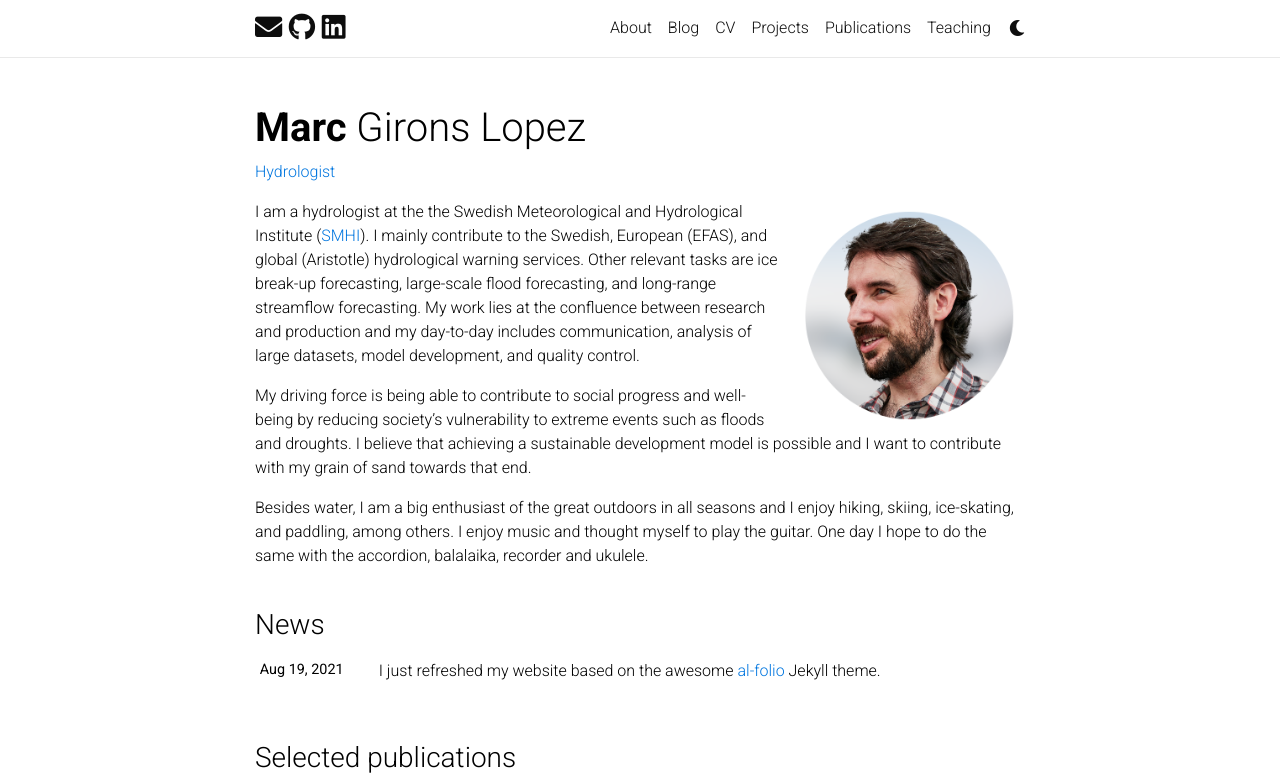
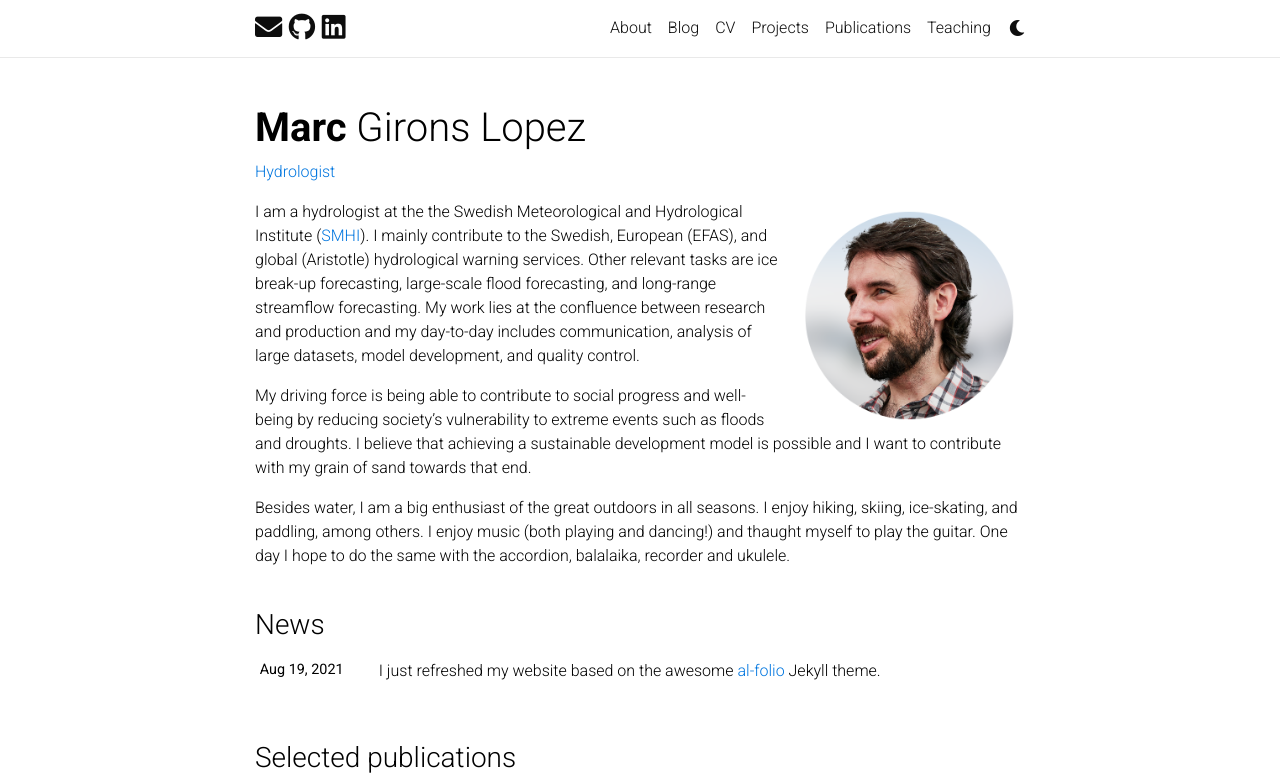
Before and after one commit to GironsLopez/GironsLopez.github.io, a Jekyll site: the page built from _pages/about.md, in a window 1280 px wide and 952 px high, cut to the strip 0-778 px from the top of the window. Built offline with Jekyll 4.4.1, drawn with Linux system fonts in a browser that asks for light colours; nearby versions of some CDN libraries; comment, search, counter and statistics services are not loaded; a style sheet for code colours, icons or effects is not loaded.

Commit message:
Update about me

```diff
--- a/_pages/about.md
+++ b/_pages/about.md
@@ -17,4 +17,4 @@ I am a hydrologist at the the Swedish Meteorological and Hydrological Institute
 
 My driving force is being able to contribute to social progress and well-being by reducing society's vulnerability to extreme events such as floods and droughts. I believe that achieving a sustainable development model is possible and I want to contribute with my grain of sand towards that end.
 
-Besides water, I am a big enthusiast of the great outdoors in all seasons and I enjoy hiking, skiing, ice-skating, and paddling, among others. I enjoy music and thought myself to play the guitar. One day I hope to do the same with the accordion, balalaika, recorder and ukulele.
+Besides water, I am a big enthusiast of the great outdoors in all seasons. I enjoy hiking, skiing, ice-skating, and paddling, among others. I enjoy music (both playing and dancing!) and thaught myself to play the guitar. One day I hope to do the same with the accordion, balalaika, recorder and ukulele.
```
Also changed, not shown: 9 other files.
